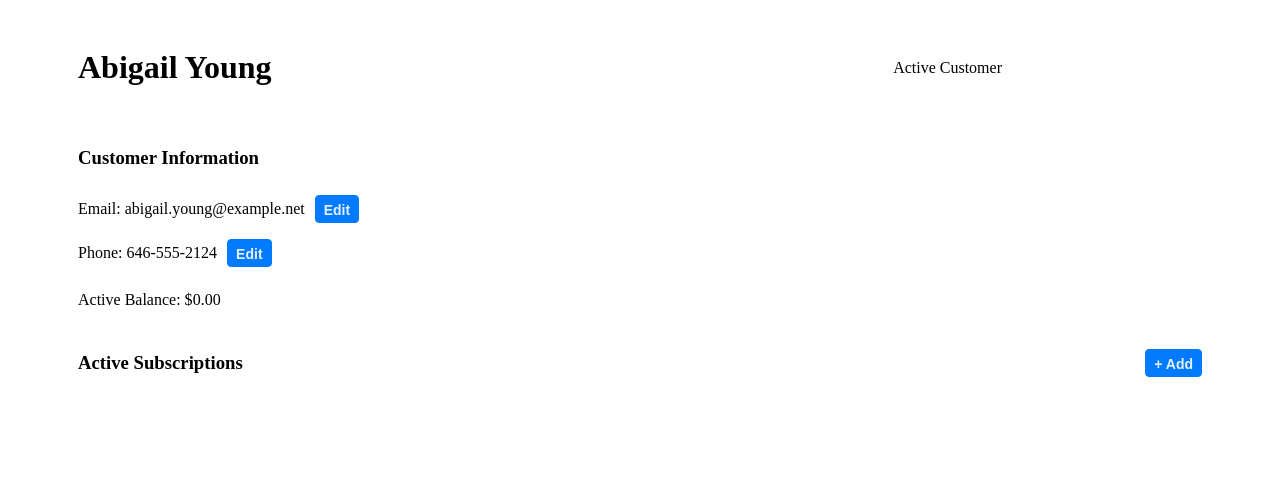
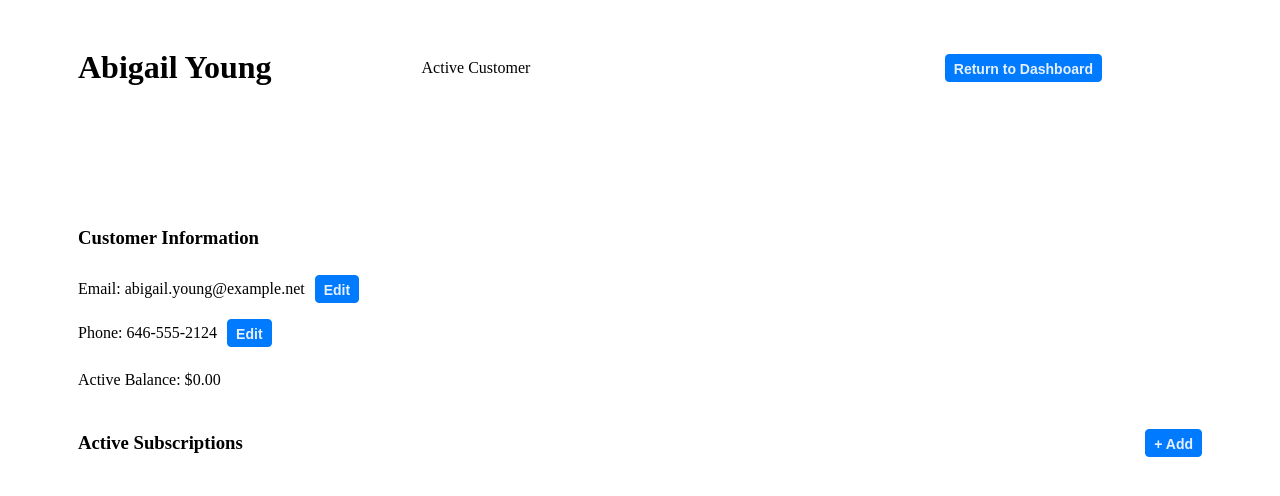
Before and after one commit to Hmiller62/Customer-Site, a React (Vite) app: page / in a window 1280 px wide. Both pictures are taken after a click on the element 322 px from the left and 226 px from the top of the page. Shown: the top 496 px of the page. Built offline with nearby package versions, Linux system fonts and the light colour scheme.

Commit message:
INFO SCREEN HEADER
Fixed info header, added back button and reformatted customer name to be further from content. Next is back button functionality.

```diff
--- a/src/pages/InfoScreen.jsx
+++ b/src/pages/InfoScreen.jsx
@@ -84,12 +84,16 @@ export default function InfoScreen() {
             <div
             style={{
               display: "flex",
+              alignItems: "center",
               justifyContent: "space-between",
-              alignItems: "center",
-              paddingRight: "200px"
+              paddingRight: "100px",
+              marginBottom: "100px"
               }}>
+                <div style={{display: "flex",alignItems: "center", gap: "150px"}}>
                   <h1>{currCustomer.name}</h1>
-                  <span>{currCustomer.active ? "Active Customer" : "Inactive"}</span>
+                  <p>{currCustomer.active ? "Active Customer" : "Inactive"}</p>
+                </div>
+                <Button style={{ marginLeft: "auto"}}>Return to Dashboard</Button>
             </div>
             <div
             style={{
```
